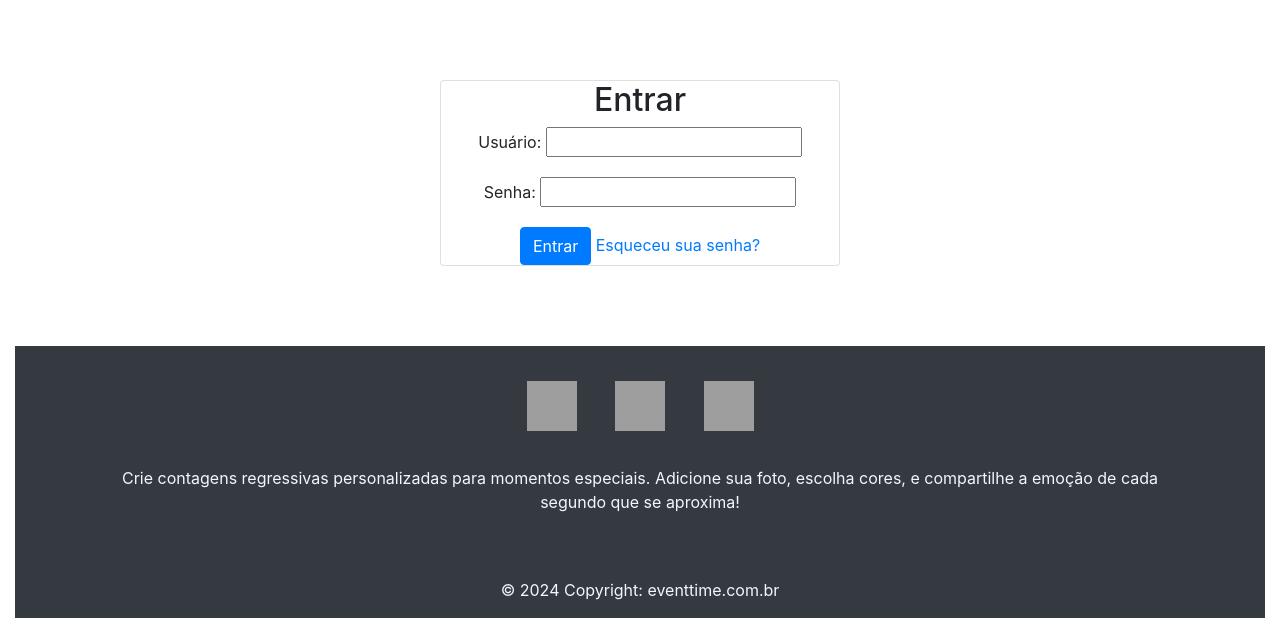
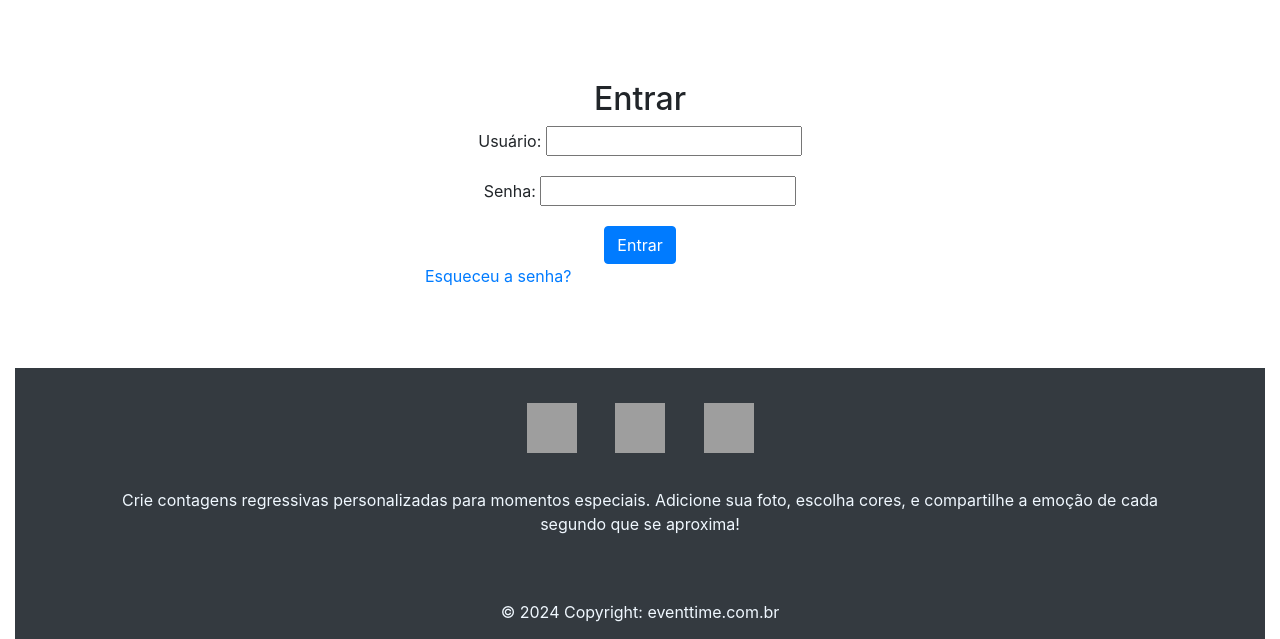
Before and after one commit to santosgv/countdown_web, a Django app: page /login/ in a window 1280 px wide. Shown: the part 56-695 px from the top of the page. Run offline with Django 5.2, Linux system fonts and the light colour scheme; parts of the project's set-up code (start-up, migrations or seed data) failed here and were passed over; grey boxes are pictures that could not be loaded.

Commit message:
ajuste layout login

```diff
--- a/Core/templates/login.html
+++ b/Core/templates/login.html
@@ -4,7 +4,7 @@
 {% block 'body' %}
 <div class="d-flex justify-content-center align-items-center" style="margin: 80px;">
 
-    <div class="card text-center" style="width: 25rem;">
+    <div class=" text-center" style="width: 25rem;">
         {% if messages %}
         <ul class="messages text-center" style="list-style-type: none; padding: 0; margin-top: 10px;">
             {% for message in messages %}
@@ -33,7 +33,7 @@
                 {{ form.password }}
             </div>
             <button type="submit" class="btn btn-primary">Entrar</button>
-            <a type="button" href="{% url 'password_reset'%}">Esqueceu sua senha?</a>
+            <a class="row text-center" type="button" href="{% url 'password_reset'%}">Esqueceu a senha?</a>
         </form>
     </div>
 </div>
```
